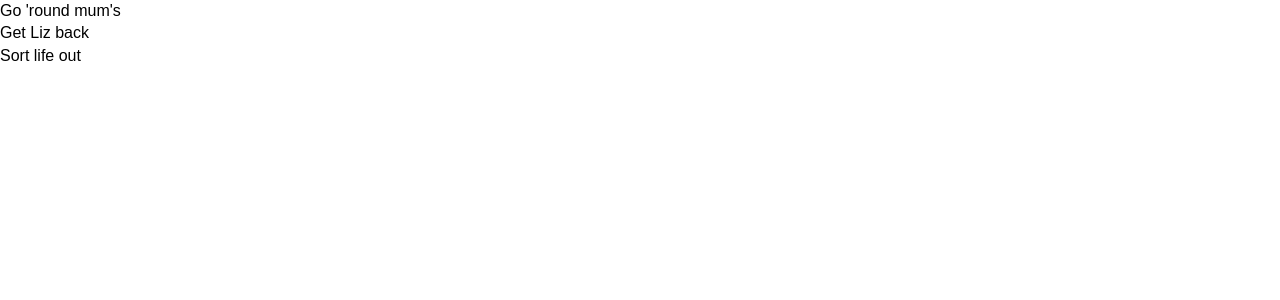
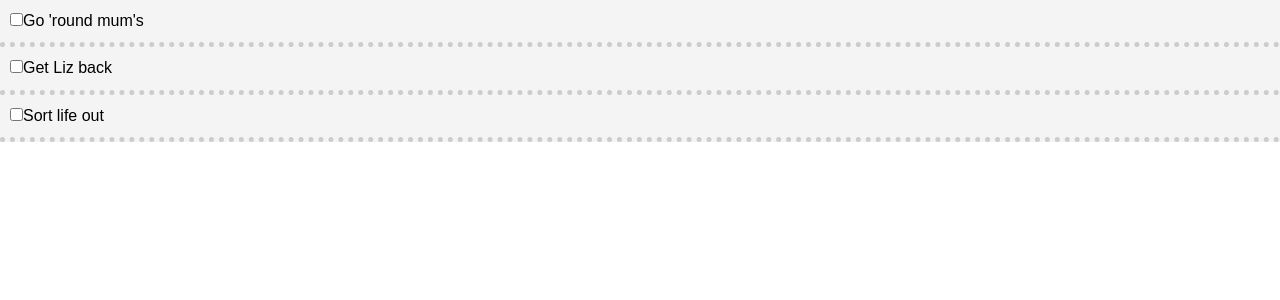
Before and after one commit to Nicholas-Harvey/reactToDoList, a React (Create React App) app: page / in a window 1280 px wide. Shown: the top 300 px of the page. Built offline with nearby package versions, Linux system fonts and the light colour scheme.

Commit message:
checkboxes are working with a console.log of hello

```diff
--- a/src/components/TodoItem.js
+++ b/src/components/TodoItem.js
@@ -1,13 +1,34 @@
 import React, {Component} from 'react'
+import PropTypes from 'prop-types';
 
 export class TodoItem extends Component {
+    getStyle = () => {
+        return {
+            background: '#f4f4f4',
+            padding: '10px',
+            borderBottom: '5px #ccc dotted',
+            textDecoration: this.props.todo.completed ?
+            'line-through' : 'none'
+
+        }
+    }
+
     render(){
     return (
-        <div>
-            <p>{this.props.todo.title}</p>
+        <div style ={this.getStyle()} >
+            <p>
+            <input type="checkbox" onChange={this.props.markComplete}/>
+            {this.props.todo.title}</p>
             </div>
-    )
+        )
     }
+
 }
+// PropTypes
+TodoItem.propTypes = {
+    todo: PropTypes.object.isRequired
+  }
+
+
 
 export default TodoItem
--- a/src/components/Todos.js
+++ b/src/components/Todos.js
@@ -1,13 +1,23 @@
 import React, { Component } from 'react';
 import TodoItem from './TodoItem';
+import PropTypes from 'prop-types';
 
 class Todos extends Component {
+  markComplete = () => {
+    console.log("hello")
+  }
+
   render() {
     console.log(this.props.todos)
     return this.props.todos.map((todo) =>(
-      < TodoItem todo={todo}/>
+      < TodoItem key={todo.id} todo={todo} markComplete={this.markComplete}/>
     ));
   }
 }
 
+// PropTypes
+Todos.propTypes = {
+  todos: PropTypes.array.isRequired
+}
+
 export default Todos;
```
